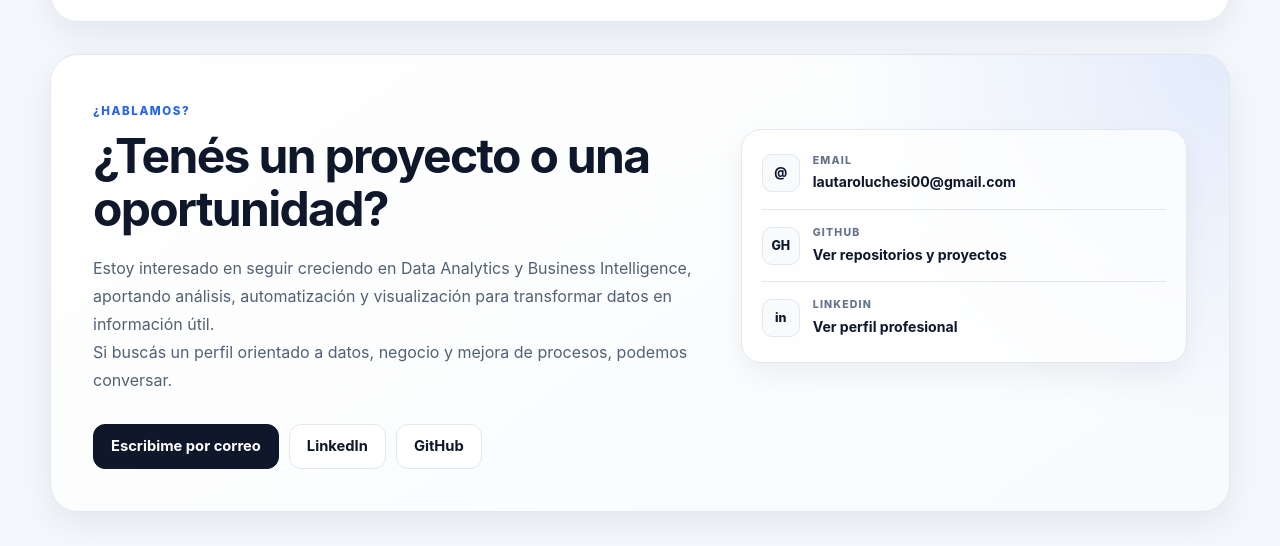
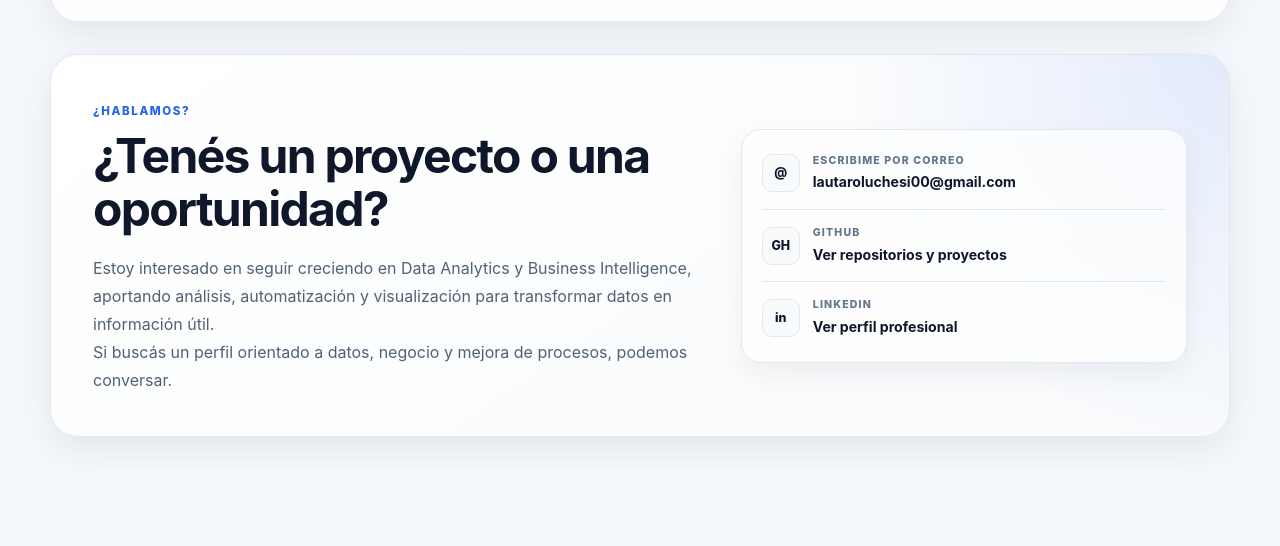
Before and after one commit to LautaroLuchesi/portfolio, a plain HTML site: page index.html in a window 1280 px wide. Shown: the part 6883-7429 px from the top of the page. After the commit the page ends 7354 px from the top, so only its background shows below. Drawn offline with Linux system fonts and the light colour scheme.

Commit message:
Mejorando foother

```diff
--- a/index.html
+++ b/index.html
@@ -658,10 +658,12 @@
         </div>
 
         <div class="contact-card">
-          <a class="contact-item" href="mailto:lautaroluchesi00@gmail.com">
+          <a class="contact-item"
+            href="https://mail.google.com/mail/?view=cm&fs=1&to=lautaroluchesi00@gmail.com&su=Contacto%20desde%20portfolio&body=Hola%20Lautaro%2C%20vi%20tu%20portfolio%20y%20me%20gustar%C3%ADa%20contactarte."
+            target="_blank" rel="noopener noreferrer">
             <span class="contact-icon">@</span>
             <span>
-              <small>EMAIL</small>
+              <small>ESCRIBIME POR CORREO</small>
               <strong>lautaroluchesi00@gmail.com</strong>
             </span>
           </a>
@@ -684,17 +686,6 @@
           </a>
         </div>
       </div>
-
-      <div class="contact-actions">
-        <a class="btn btn-primary"
-          href="https://mail.google.com/mail/?view=cm&fs=1&to=lautaroluchesi00@gmail.com&su=Contacto%20desde%20portfolio&body=Hola%20Lautaro%2C%20vi%20tu%20portfolio%20y%20me%20gustar%C3%ADa%20contactarte."
-          target="_blank" rel="noopener noreferrer">
-          Escribime por correo
-        </a>
-        <a class="btn" href="https://www.linkedin.com/in/lautaro-luchesi-1b5819329/" target="_blank"
-          rel="noopener noreferrer">LinkedIn</a>
-        <a class="btn" href="https://github.com/LautaroLuchesi" target="_blank" rel="noopener noreferrer">GitHub</a>
-      </div>
     </section>
   </main>
 
```
